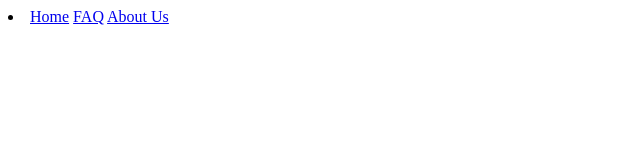
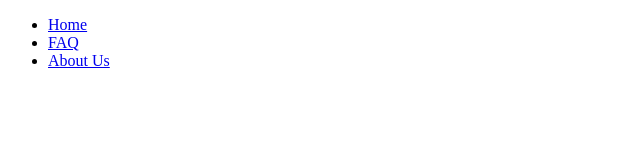
Before and after one commit to Mrelliot11/2021_Agile_Web_Dice, a plain HTML site: page FAQ.html in a window 1280 px wide. Shown: the whole page, without its empty margins (0-640 px from the left). Drawn offline with Linux system fonts and the light colour scheme.

Commit message:
checking links again

```diff
--- a/FAQ.html
+++ b/FAQ.html
@@ -1,19 +1,21 @@
 <!DOCTYPE html>
 <html lang="en">
+
 <head>
     <meta charset="UTF-8">
     <meta http-equiv="X-UA-Compatible" content="IE=edge">
     <meta name="viewport" content="width=device-width, initial-scale=1.0">
     <title>Frequently Asked Questions</title>
 </head>
+
 <body>
     <nav>
-        <li>
-            <a href="/index.html">Home</a>
-            <a href="/FAQ.html">FAQ</a>
-            <a href="/aboutus.html">About Us</a>
-
-        </li>
+        <ul>
+            <li><a href="index.html">Home</a></li>
+            <li><a href="FAQ.html">FAQ</a></li>
+            <li><a href="aboutus.html">About Us</a></li>
+        </ul>
     </nav>
 </body>
+
 </html>
```
Also changed, not shown: aboutus.html (+10 -1 lines).
